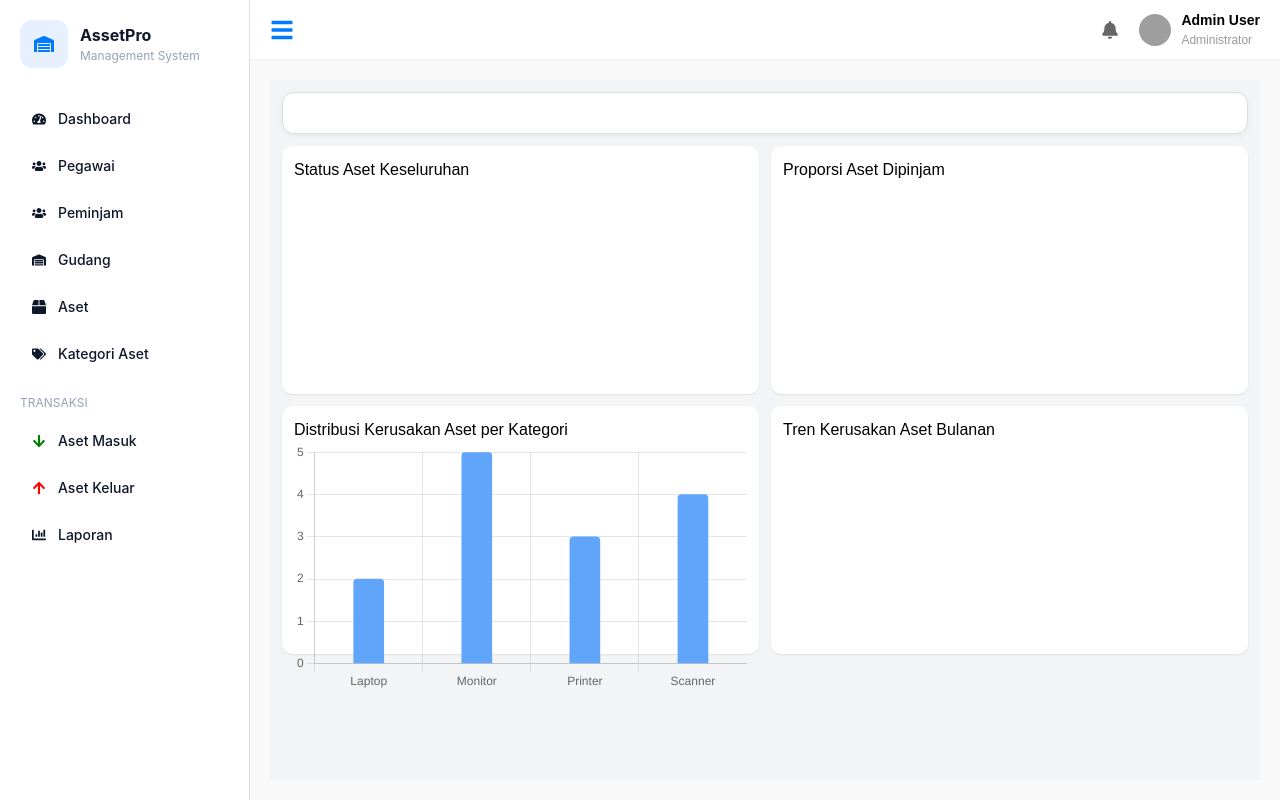
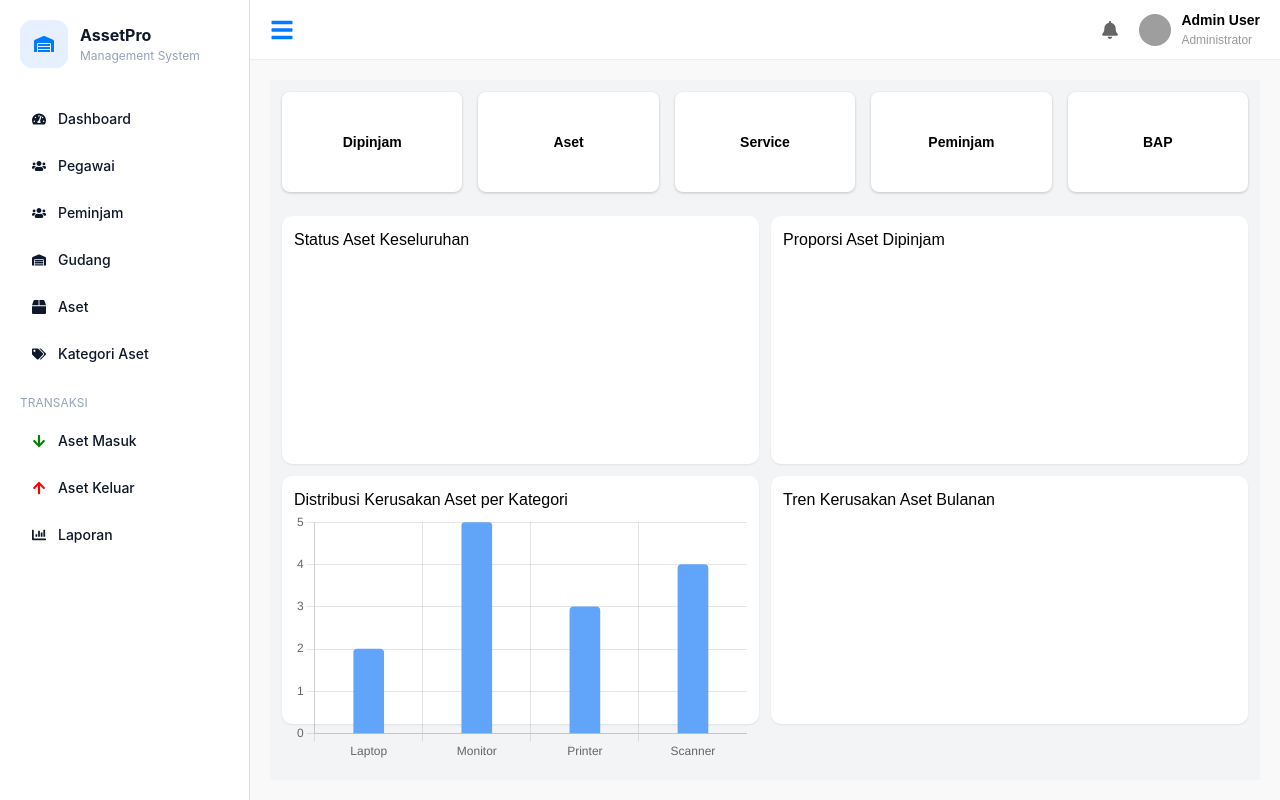
Before and after one commit to othmanhanif/kelompok-14_RJS, a React (Vite) app: page /dashboard in a window 1280 px wide. Built offline with nearby package versions, Linux system fonts and the light colour scheme; grey boxes are pictures that could not be loaded.

Commit message:
Update CardMenu.jsx

```diff
--- a/src/components/CardMenu.jsx
+++ b/src/components/CardMenu.jsx
@@ -1,24 +1,42 @@
 import React from 'react';
 
-const CardMenu = ({ title, onClick }) => {
+const menuItems = [
+  { title: 'Dipinjam' },
+  { title: 'Aset' },
+  { title: 'Service' },
+  { title: 'Peminjam' },
+  { title: 'BAP' },
+];
+
+const CardMenu = () => {
   return (
     <div
-      onClick={onClick}
-      style={{
-        backgroundColor: '#fff',
-        borderRadius: '12px',
-        padding: '20px',
-        boxShadow: '0 2px 6px rgba(0,0,0,0.05)',
-        textAlign: 'center',
-        cursor: 'pointer',
-        border: '1px solid #ddd',
-        fontWeight: 500,
-        color: '#0f172a'
-      }}
-    >
-      {title}
+  style={{
+    width: '100%', // ✅ Tambahkan ini agar mengikuti lebar penuh
+    display: 'grid',
+    gridTemplateColumns: 'repeat(auto-fit, minmax(120px, 1fr))',
+    gap: '16px',
+    marginBottom: '24px',
+  }}
+>
+
+      {menuItems.map((item, index) => (
+        <div key={index} style={{
+          height: '100px',
+          backgroundColor: '#fff',
+          borderRadius: '8px',
+          boxShadow: '0 1px 3px rgba(0,0,0,0.2)',
+          display: 'flex',
+          alignItems: 'center',
+          justifyContent: 'center',
+          fontWeight: 'bold',
+          fontSize: '14px'
+        }}>
+          {item.title}
+        </div>
+      ))}
     </div>
-  )
-}
+  );
+};
 
 export default CardMenu;
```
